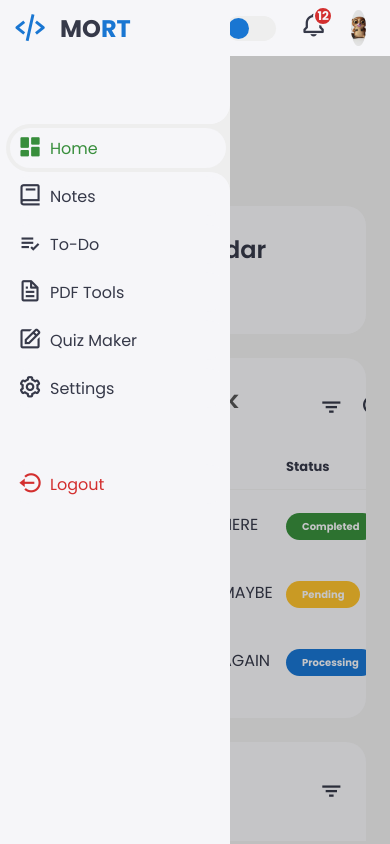
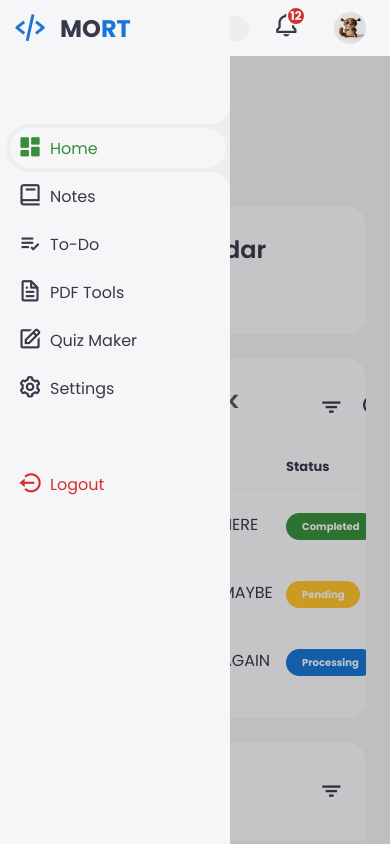
Before and after one commit to Akihito0/Mort, a React (Create React App) app in the folder client/: page /dashboard in a window 390 px wide. Built offline with nearby package versions, Linux system fonts and the light colour scheme.

Commit message:
fixed icon for mobile

```diff
--- a/client/src/styles/dashboard.css
+++ b/client/src/styles/dashboard.css
@@ -638,7 +638,19 @@ body{
     .content main .bottom-data .reminders .task-list{
         min-width: 340px;
     }
+    .content nav .profile{
+        width: 32px;
+        height: 32px;
+        flex-shrink: 0;
+        margin-left: 10px;
+    }
 
+    .content nav .profile img{
+        width: 100%;
+        height: 100%;
+        object-fit: cover;
+        border-radius: 50%;
+    }
 }
 .notes-tab-wrapper {
   width: 100%;
```
